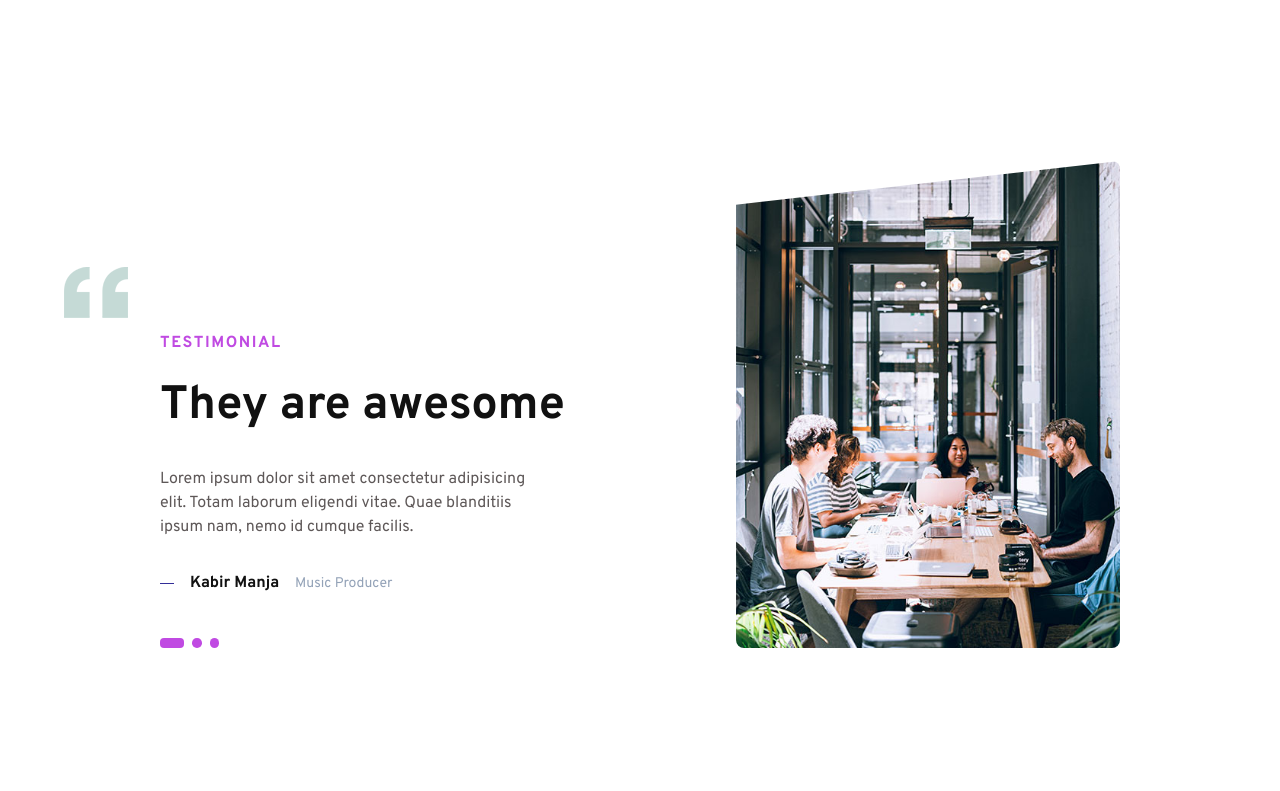
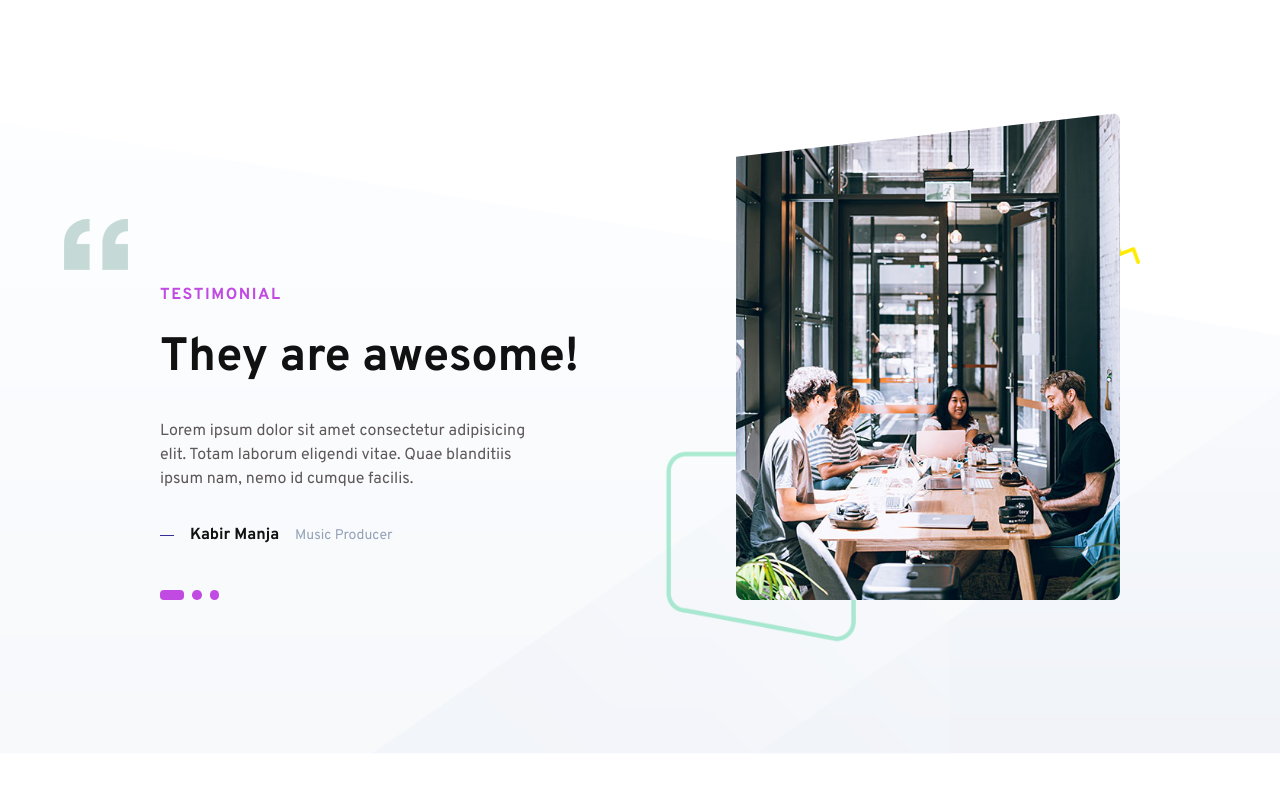
Before and after one commit to dngtnv/rou-landing-page, a website built with Vite: page index.html in a window 1280 px wide. Shown: the part 6084-6875 px from the top of the page. After the commit the page ends 6838 px from the top, so only its background shows below. Built offline with nearby package versions, Linux system fonts and the light colour scheme.

Commit message:
Add background and fix a typo issue

```diff
--- a/index.html
+++ b/index.html
@@ -454,13 +454,16 @@
             </div>
           </div>
         </div>
-        <div class="flex flex-col items-center md:flex-row mt-28 md:mt-52 justify-between">
+      </section>
+      <div class="bg-[url(/images/bg-testimonial.png)] bg-no-repeat bg-cover bg-[37%_center] md:bg-center">
+        <section class="container pb-20 lg:pb-[154px]">
+          <div class="flex flex-col items-center md:flex-row justify-between">
             <div
               class="flex flex-col relative lg:self-end before:absolute before:-top-16 before:left-0 lg:before:-left-24 before:h-[51px] before:w-16 before:bg-[url(/images/icon-quote.png)] before:bg-no-repeat before:bg-cover"
               id="quotes"
             >
               <p class="text-accent font-bold text-base tracking-widest mb-6">TESTIMONIAL</p>
-            <h2 class="h2-primary mb-8">They are awesome</h2>
+              <h2 class="h2-primary mb-8">They are awesome!</h2>
               <p class="text-base text-secondary inline-block w-96">
                 Lorem ipsum dolor sit amet consectetur adipisicing elit. Totam laborum eligendi vitae. Quae blanditiis ipsum nam, nemo id cumque
                 facilis.
@@ -480,6 +483,7 @@
             </div>
           </div>
         </section>
+      </div>
     </main>
     <script type="module" src="/main.js"></script>
   </body>
```
Also changed, not shown: public/images/bg-testimonial.png (added). Lines whose indentation alone changed are shown as unchanged.
